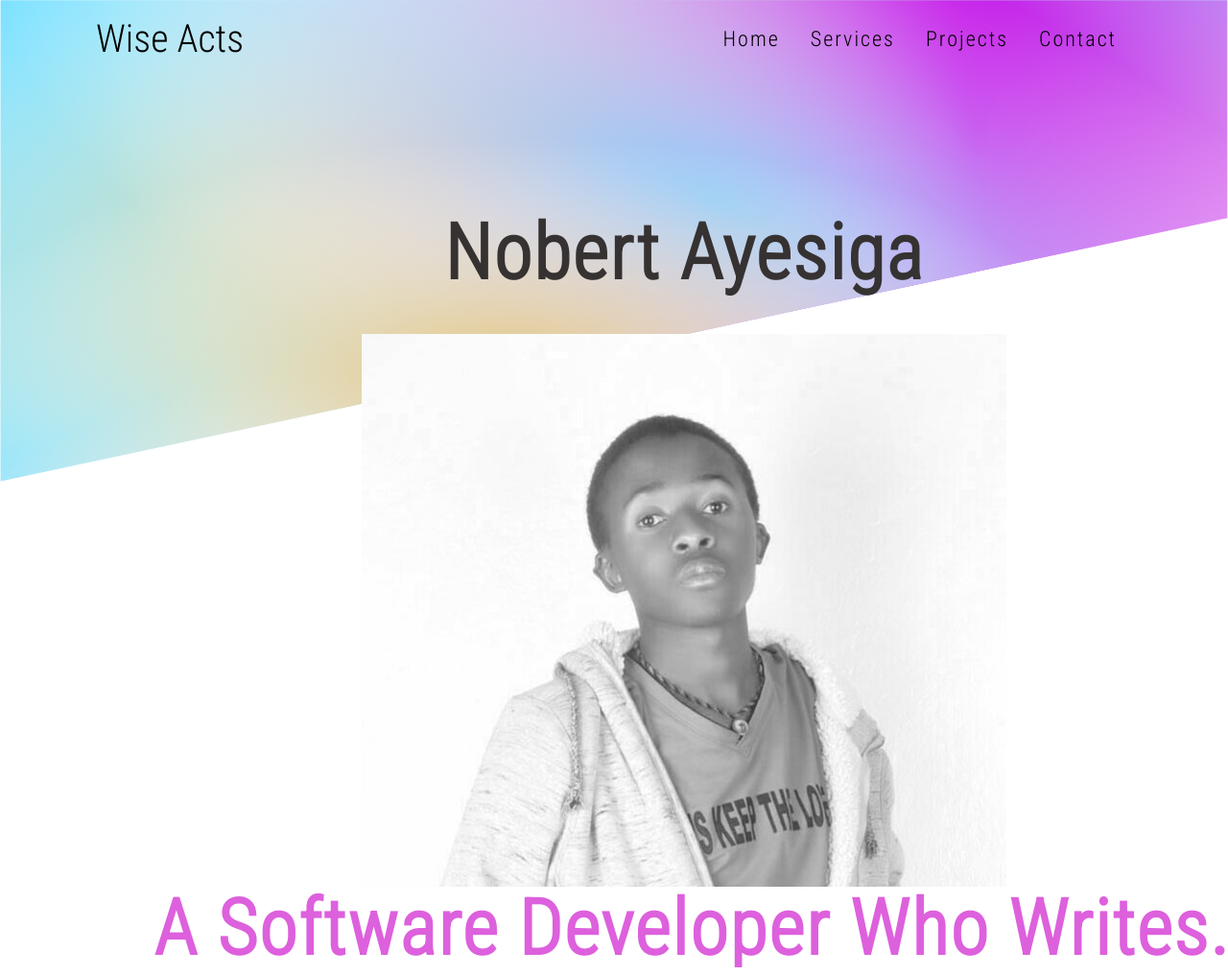
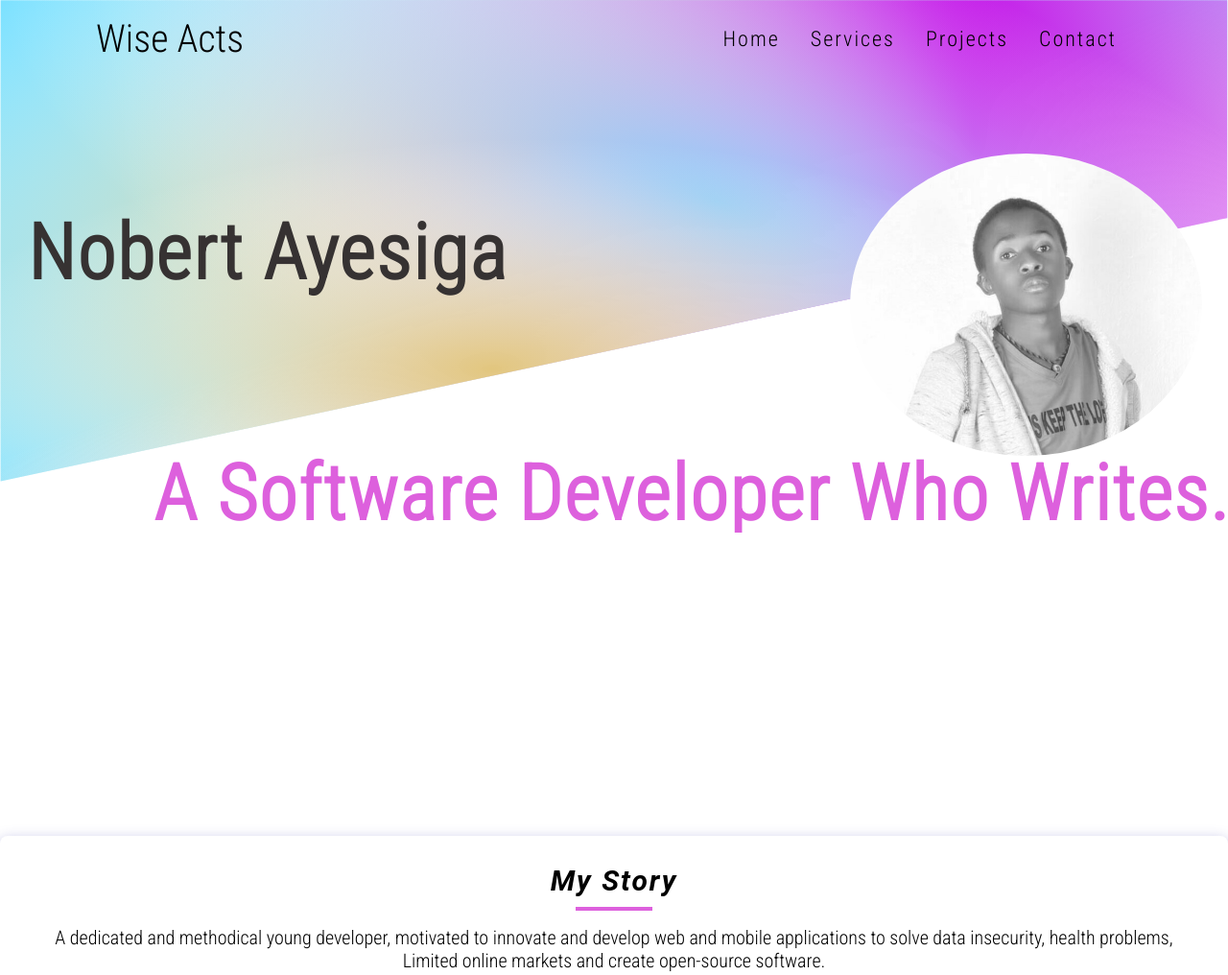
Before and after one commit to Trikcode/Original, a plain HTML site: page index.html in a window 1280 px wide. Shown: the top 1016 px of the page at 96% size. Drawn offline with Linux system fonts and the light colour scheme.

Commit message:
Update portifolio.css

```diff
--- a/portifolio.css
+++ b/portifolio.css
@@ -218,6 +218,20 @@ section {
 .img-container {
   position: fixed;
 }
+.mee {
+  position: static;
+  display: flex;
+  justify-content: space-between;
+  padding-left: 1rem;
+  padding-right: 1rem;
+}
+.ayesiga {
+  margin-top: 3rem;
+  width: 30%;
+  height: 40%;
+  border-radius: 100%;
+  object-fit: cover;
+}
 
 .about {
   width: 100%;
@@ -286,6 +300,16 @@ section {
     font-size: 80px;
     color: rgb(221, 96, 221);
     font-family: 'Roboto Condensed';
+  }
+   }
+  .ayesiga {
+    margin-top: 0rem;
+    width: 30%;
+    height: 20%;
+    object-fit: cover;
+  }
+  .mee {
+    padding-right: 10rem;
   }
 }
 
```
